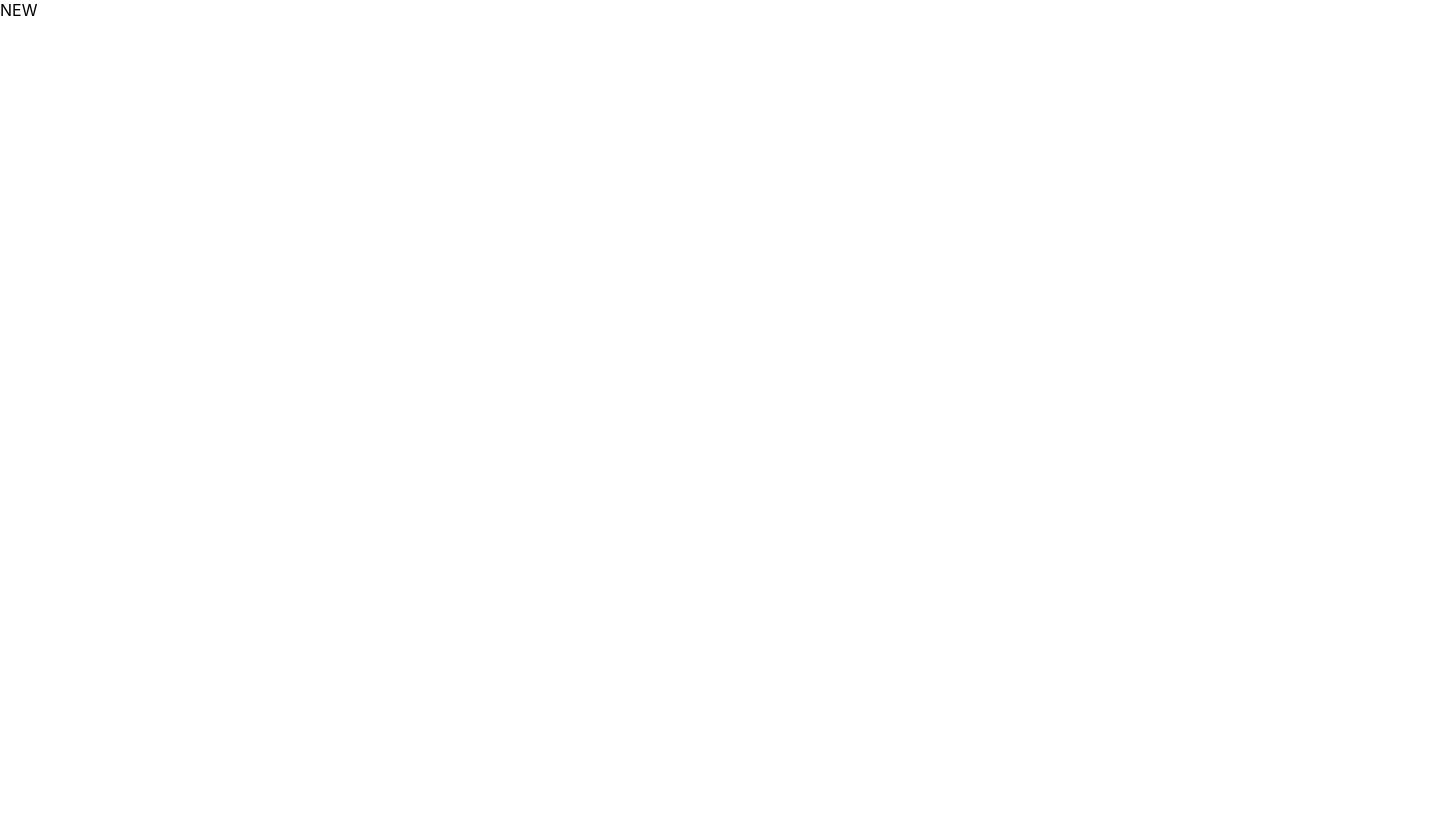
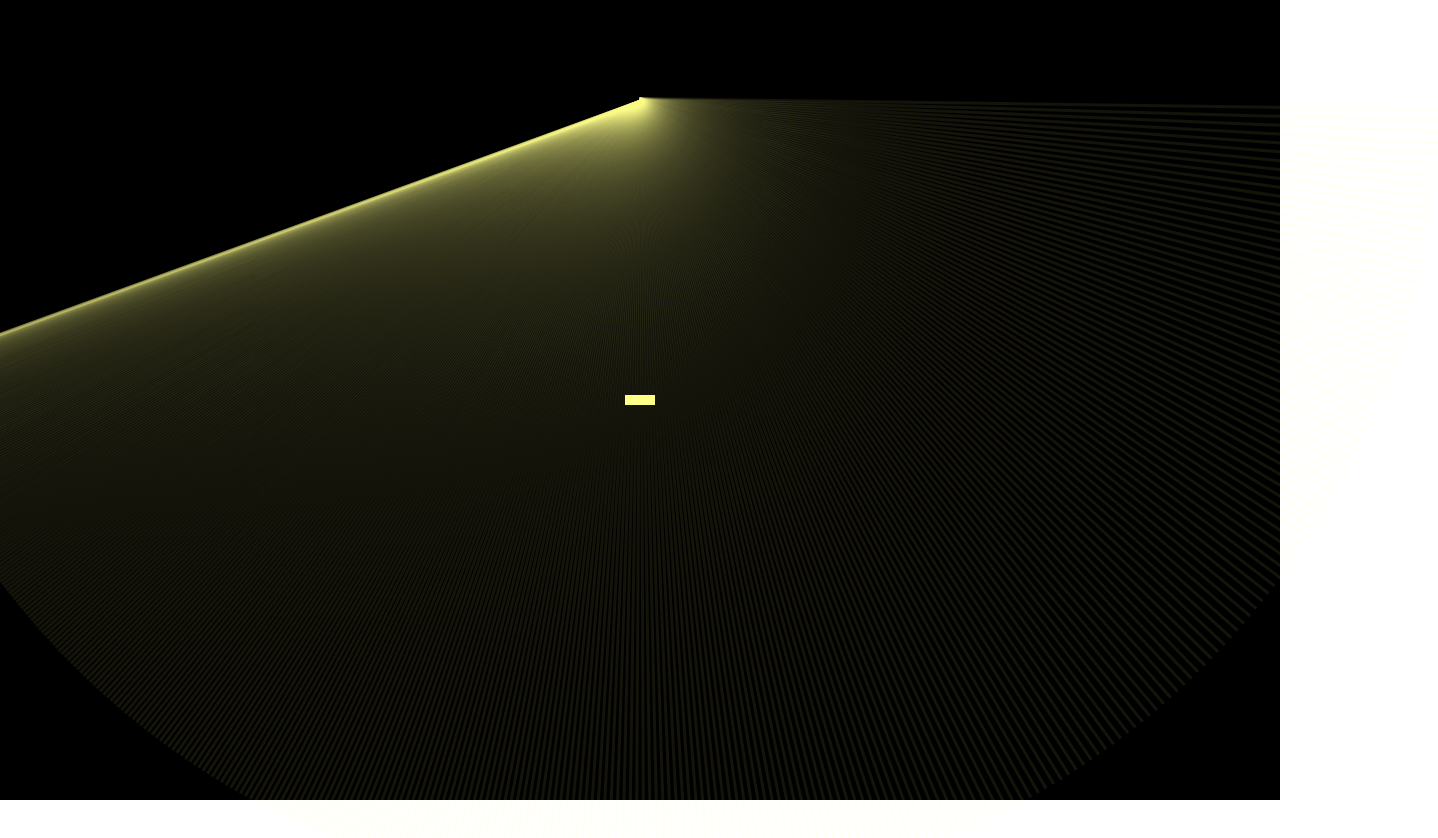
Before and after one commit to Sventenhaaf/haafpixels, a React (Vite) app: page /new in a window 1280 px wide. Shown: the top 838 px of the page, 1438 px wide, since content can reach past the window. Before the commit the page ends 800 px from the top, so only its background shows below. Built offline with nearby package versions, Linux system fonts and the light colour scheme.

Commit message:
tinkering

```diff
--- a/src/App.tsx
+++ b/src/App.tsx
@@ -1,6 +1,6 @@
 import React from "react";
 import "./App.css";
-import { Home, New, Squares } from "./Pages";
+import { Home, New, Squares, Writing } from "./Pages";
 import { BrowserRouter, Routes, Route } from "react-router-dom";
 
 const App: React.FC<{}> = () => {
@@ -9,6 +9,7 @@ const App: React.FC<{}> = () => {
       <Routes>
         <Route path="/" element={<Home />} />
         <Route path="/squares" element={<Squares />} />
+        <Route path="/writing" element={<Writing />} />
         <Route path="/new" element={<New />} />
       </Routes>
     </BrowserRouter>
--- a/src/Pages/Home/Home.tsx
+++ b/src/Pages/Home/Home.tsx
@@ -2,6 +2,18 @@ import React, { FC } from "react";
 import { Link } from "react-router-dom";
 
 interface Props {}
+
+/*
+- Work (zie ook resume en doe daar eigen versie van)
+  - IVO (link)
+  - DPG Media (link to app)
+  - Envelope (link)
+  - Ampelmann Operations (link to website)
+- Play
+  - Squares
+  - Sorting Algorithms (old)
+  - Square vs Plane (old)
+*/
 
 const Home: FC<Props> = () => {
   return (
@@ -14,7 +26,13 @@ const Home: FC<Props> = () => {
       >
         <Link to="/squares">Squares</Link>
         <Link to="/new">New</Link>
+        <Link to="/writing">Writing</Link>
       </nav>
+      <div>Divide these up in:</div>
+      <div>- Work</div>
+      <div>- Play</div>
+      <div>- Writing</div>
+      <div>- Interesting stuff on the web</div>
     </div>
   );
 };
--- a/src/Pages/New/New.tsx
+++ b/src/Pages/New/New.tsx
@@ -2,8 +2,28 @@ import React, { FC } from "react";
 
 interface Props {}
 
+const a = new Array(400).fill(0);
+
 const New: FC<Props> = () => {
-  return <div>NEW</div>;
+  return (
+    <div style={{ display: "flex", alignItems: "center", justifyContent: "center", height: "100vh", background: "black" }}>
+      {/* <div style-={{ width: 30, height: 20, background: "red" }}></div> */}
+      <div style={{ background: "#ff8", width: 30, height: 10, position: "absolute" }}></div>
+      {a.map((_, i) => (
+        <div
+          key={i}
+          style={{
+            background: "#ffff8814",
+            width: 3,
+            height: 800,
+            position: "absolute",
+            transform: `translateY(100px) rotate(${70 - 0.001 * i * i}deg)`,
+            transformOrigin: "top left",
+          }}
+        ></div>
+      ))}
+    </div>
+  );
 };
 
 export default New;
--- /dev/null
+++ b/src/Pages/Writing/Writing.tsx
@@ -0,0 +1,18 @@
+import React, { FC } from "react";
+
+/*
+- Hiring Policy
+    - Diversity vs Inclusion (hint: Inclusion is better)
+- SitoJo
+    -
+*/
+
+const Writing: FC<{}> = () => {
+  return (
+    <div>
+      <div>Writing</div>
+    </div>
+  );
+};
+
+export default Writing;
--- a/src/Pages/index.ts
+++ b/src/Pages/index.ts
@@ -1,5 +1,6 @@
 import Home from "./Home/Home";
 import New from "./New/New";
 import Squares from "./Squares/Squares";
+import Writing from "./Writing/Writing";
 
-export { Home, New, Squares };
+export { Home, New, Squares, Writing };
```
